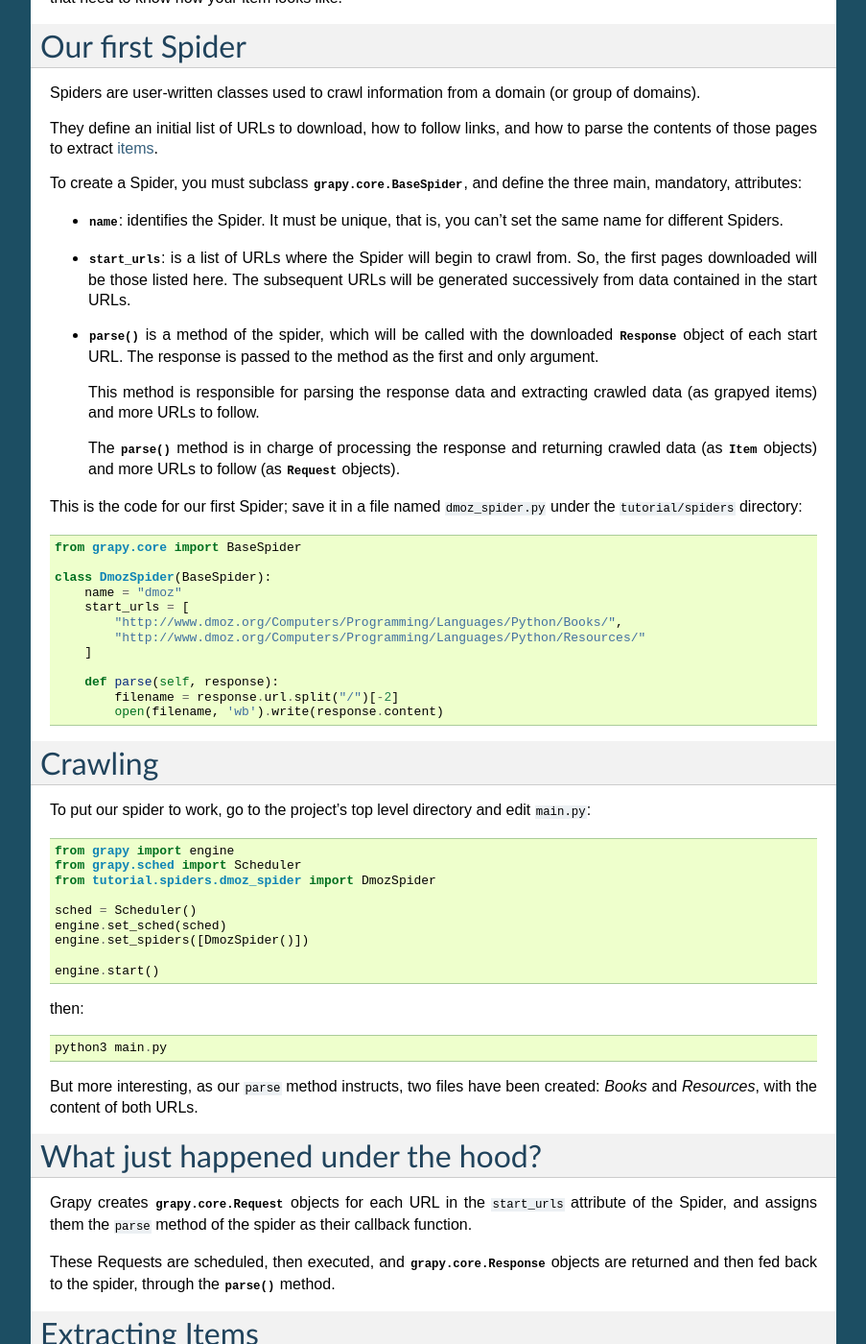
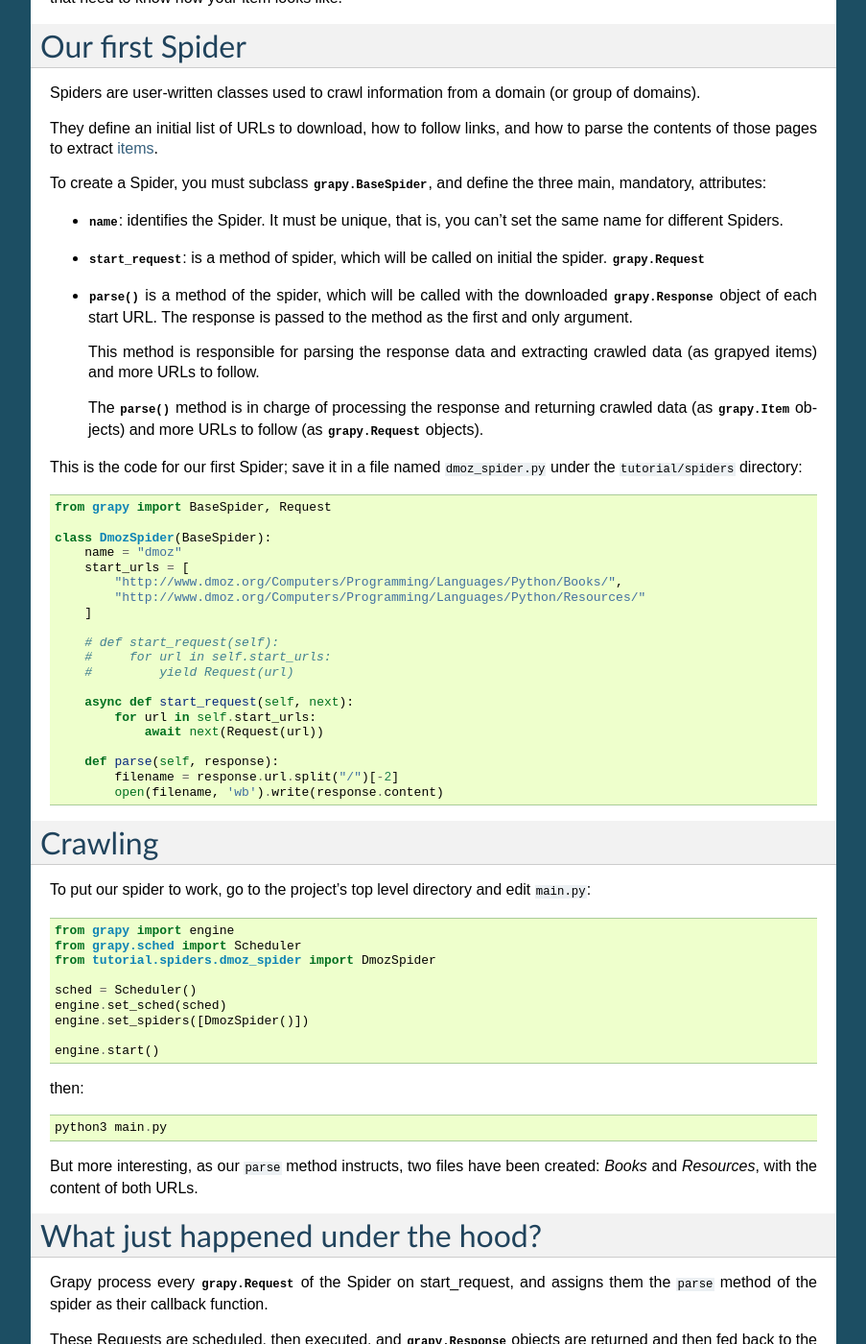
Before and after one commit to Lupino/grapy, a Sphinx documentation site: the page built from docs/index.rst, in a window 1280 px wide and 1400 px high, scrolled down 1599 px. Shown: the whole window at 96% size, without its empty margins (198-1101 px from the left). Built offline with Sphinx 7.4.7, drawn with Linux system fonts in a browser that asks for light colours; formulas are drawn with MathJax 3; some of the changed text lies outside the part shown.

Commit message:
update docs

```diff
--- a/docs/index.rst
+++ b/docs/index.rst
@@ -113,33 +113,31 @@ of domains).
 They define an initial list of URLs to download, how to follow links, and how
 to parse the contents of those pages to extract :ref:`items <topics-items>`.
 
-To create a Spider, you must subclass :class:`grapy.core.BaseSpider`, and
+To create a Spider, you must subclass :class:`grapy.BaseSpider`, and
 define the three main, mandatory, attributes:
 
-* :attr:`~grapy.core.BaseSpider.name`: identifies the Spider. It must be
+* :attr:`~grapy.BaseSpider.name`: identifies the Spider. It must be
   unique, that is, you can't set the same name for different Spiders.
 
-* :attr:`~grapy.core.BaseSpider.start_urls`: is a list of URLs where the
-  Spider will begin to crawl from.  So, the first pages downloaded will be those
-  listed here. The subsequent URLs will be generated successively from data
-  contained in the start URLs.
+* :attr:`~grapy.BaseSpider.start_request`: is a method of spider, which will
+  be called on initial the spider. :class:`grapy.Request`
 
-* :meth:`~grapy.core.BaseSpider.parse` is a method of the spider, which will
-  be called with the downloaded :class:`~grapy.core.Response` object of each
+* :meth:`~grapy.BaseSpider.parse` is a method of the spider, which will
+  be called with the downloaded :class:`grapy.Response` object of each
   start URL. The response is passed to the method as the first and only
   argument.
 
   This method is responsible for parsing the response data and extracting
   crawled data (as grapyed items) and more URLs to follow.
 
-  The :meth:`~grapy.core.BaseSpider.parse` method is in charge of processing
-  the response and returning crawled data (as :class:`~grapy.core.Item`
-  objects) and more URLs to follow (as :class:`~grapy.core.Request` objects).
+  The :meth:`~grapy.BaseSpider.parse` method is in charge of processing
+  the response and returning crawled data (as :class:`grapy.Item`
+  objects) and more URLs to follow (as :class:`grapy.Request` objects).
 
 This is the code for our first Spider; save it in a file named
 ``dmoz_spider.py`` under the ``tutorial/spiders`` directory::
 
-   from grapy.core import BaseSpider
+   from grapy import BaseSpider, Request
 
    class DmozSpider(BaseSpider):
        name = "dmoz"
@@ -147,6 +145,14 @@ This is the code for our first Spider; save it in a file named
            "http://www.dmoz.org/Computers/Programming/Languages/Python/Books/",
            "http://www.dmoz.org/Computers/Programming/Languages/Python/Resources/"
        ]
+
+       # def start_request(self):
+       #     for url in self.start_urls:
+       #         yield Request(url)
+
+       async def start_request(self, next):
+           for url in self.start_urls:
+               await next(Request(url))
 
        def parse(self, response):
            filename = response.url.split("/")[-2]
@@ -178,24 +184,24 @@ created: *Books* and *Resources*, with the content of both URLs.
 What just happened under the hood?
 ==================================
 
-Grapy creates :class:`grapy.core.Request` objects for each URL in the
-``start_urls`` attribute of the Spider, and assigns them the ``parse`` method of
+Grapy process every :class:`grapy.Request` of the Spider on start_request,
+and assigns them the ``parse`` method of
 the spider as their callback function.
 
 These Requests are scheduled, then executed, and
-:class:`grapy.core.Response` objects are returned and then fed back to the
-spider, through the :meth:`~grapy.core.BaseSpider.parse` method.
+:class:`grapy.Response` objects are returned and then fed back to the
+spider, through the :meth:`~grapy.BaseSpider.parse` method.
 
 Extracting Items
 ================
 
 There are several ways to extract data from web pages.
-Scrapy use :attr:`~grapy.core.Response.soup` and
-:meth:`~grapy.core.Response.select` base on `BeautifulSoup`_
+Scrapy use :attr:`~grapy.Response.soup` and
+:meth:`~grapy.Response.select` base on `BeautifulSoup`_
 
 Let's add this code to our spider::
 
-   from grapy.core import BaseSpider
+   from grapy import BaseSpider
 
    class DmozSpider(BaseSpider):
        name = "dmoz"
@@ -203,6 +209,14 @@ Let's add this code to our spider::
            "http://www.dmoz.org/Computers/Programming/Languages/Python/Books/",
            "http://www.dmoz.org/Computers/Programming/Languages/Python/Resources/"
        ]
+
+       # def start_request(self):
+       #     for url in self.start_urls:
+       #         yield Request(url)
+
+       async def start_request(self, next):
+           for url in self.start_urls:
+               await next(Request(url))
 
        def parse(self, response):
            for site in response.select('ul li'):
@@ -236,7 +250,7 @@ Spiders are expected to return their grapyed data inside
 :class:`~grapy.core.Item` objects. So, in order to return the data we've
 grapyed so far, the final code for our Spider would be like this::
 
-   from grapy.core import BaseSpider
+   from grapy import BaseSpider
    from tutorial.items import DmozItem
 
    class DmozSpider(BaseSpider):
@@ -245,6 +259,14 @@ grapyed so far, the final code for our Spider would be like this::
            "http://www.dmoz.org/Computers/Programming/Languages/Python/Books/",
            "http://www.dmoz.org/Computers/Programming/Languages/Python/Resources/"
        ]
+
+       # def start_request(self):
+       #     for url in self.start_urls:
+       #         yield Request(url)
+
+       async def start_request(self, next):
+           for url in self.start_urls:
+               await next(Request(url))
 
        def parse(self, response):
            items = []
```
